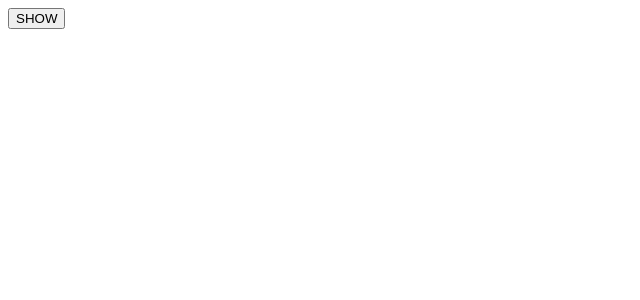
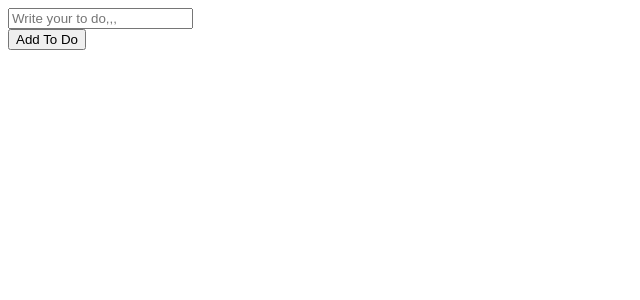
Before and after one commit to judy78799/React-demo, a React (Create React App) app: page / in a window 1280 px wide. Shown: the top 300 px of the page, without its empty margins (0-640 px from the left). Built offline with nearby package versions, Linux system fonts and the light colour scheme.

Commit message:
to-do 만들기 시작

```diff
--- a/src/App.js
+++ b/src/App.js
@@ -4,26 +4,38 @@ import styles from "./App.module.css";
 import {useEffect, useState} from "react";
 
 function Hello(){
-  function byFn() {
+  useEffect(function(){
+    console.log("hi :)");
+  return function(){
     console.log("bye :(");
-  }
-  function hiFn () {
-    console.log("created : )");
-    return byFn;
-  }
-  useEffect(() => {});
-  useEffect(function(){});
-  useEffect(hiFn, []);
+  };
+}, []);
   return <h1>Hello</h1>;
 }
 
 function App() {
-  const [showing, setShowing] = useState(false);
-  const onClick = () => setShowing((prev) => !prev);
+const [toDo, setTodo] = useState("");
+const[toDos, setToDos] = useState([]);
+const onChange = (event) => setTodo(event.target.value);
+const onSubmit = (event) => {
+  event.preventDefault();
+  if(toDo === ""){
+    return;
+  }
+  setTodo("");
+  setToDos(); //여기에 직전의 값을 받아올 것임.
+};
+console.log(toDos);
   return (
     <div>
-      {showing ? <Hello/> : null}
-      <button onClick={onClick}>{showing ? "HIDE" : "SHOW"}</button>
+      <form onSubmit={onSubmit}>
+        <input
+          onChange={onChange}
+          value={toDo}
+          type="text"
+          placeholder="Write your to do,,,"/>
+      </form>
+      <button>Add To Do</button>
     </div>
   );
 }
```
